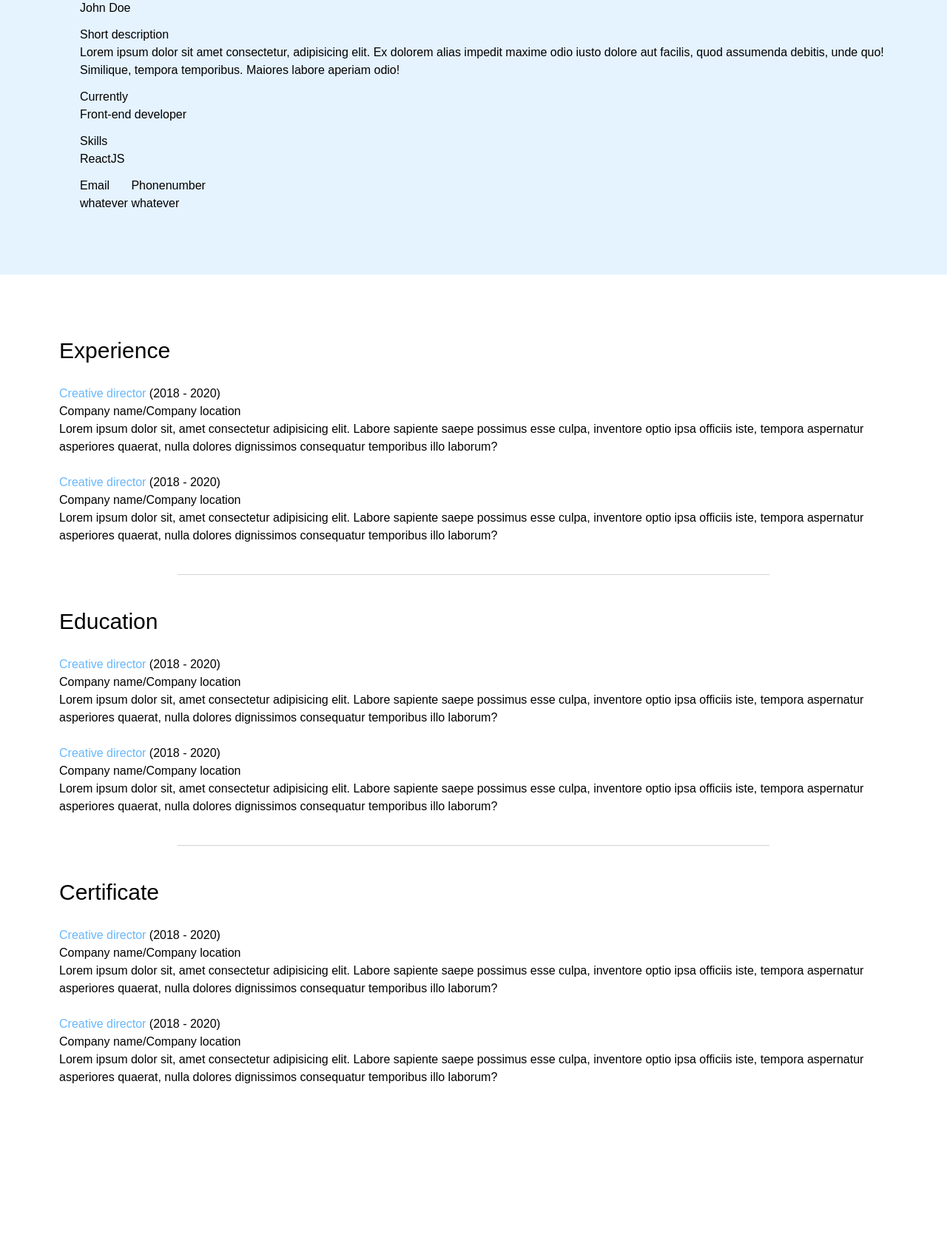
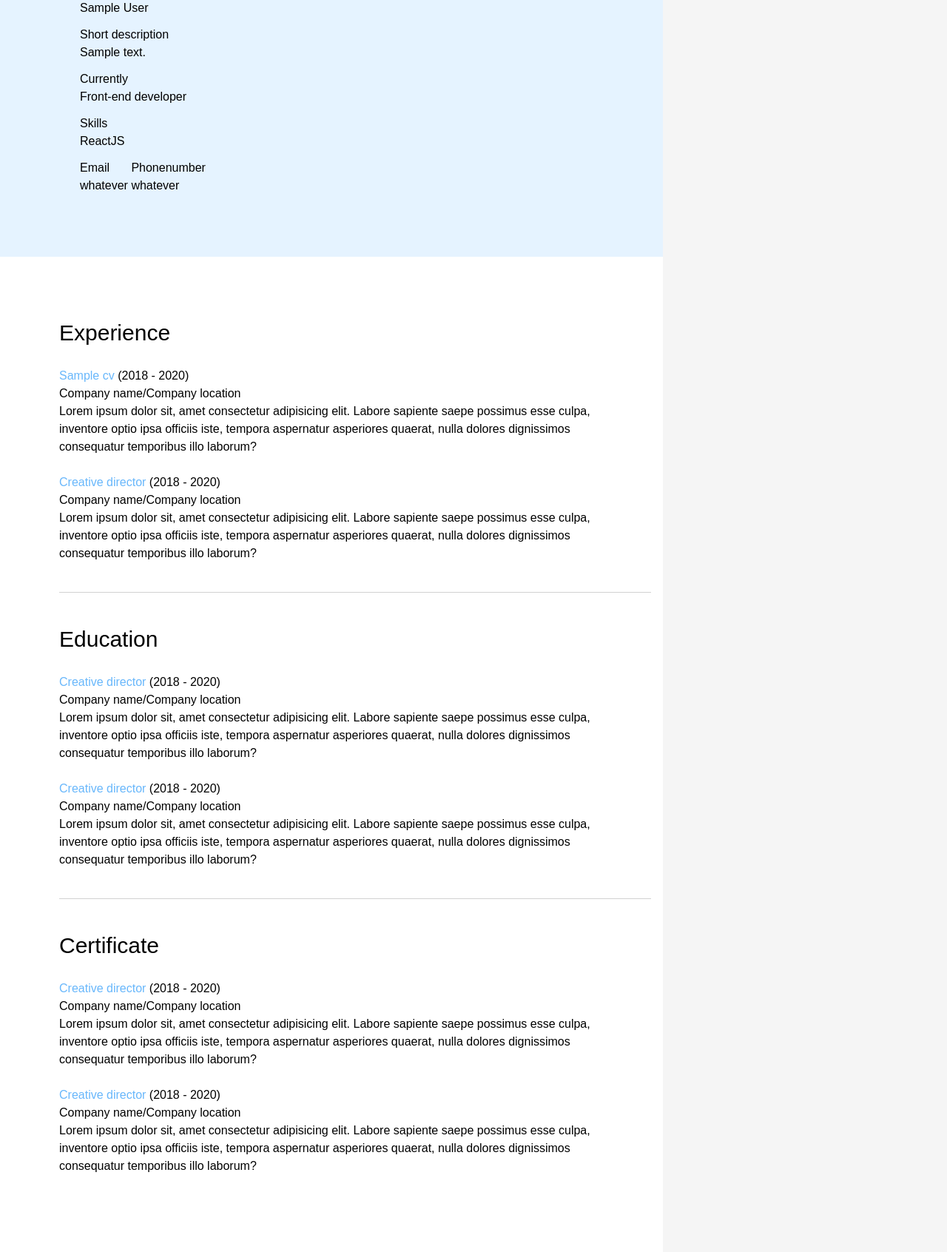
Before and after one commit to khoatruong19/cv-website, a PHP site: page /pages/view-employee.php?id=1 in a window 1280 px wide. Shown: the part 385-2077 px from the top of the page at 74% size. Before the commit the page ends 1849 px from the top, so only its background shows below. Run offline with PHP 8.4, Linux system fonts and the light colour scheme; tables that the repository leaves empty or names only in its code hold one stand-in row (values such as "Sample post"); some libraries are stand-ins or nearby versions.

Commit message:
updated view-employee

```diff
--- a/pages/view-employee.php
+++ b/pages/view-employee.php
@@ -7,44 +7,59 @@
 <body>
 
 <?php
-    $sql = 'SELECT '
+    include "dbcontroller.php";
+    $id = $_GET['id'];
+    $sql = "SELECT * FROM cvs WHERE id = 1";
+    $result = mysqli_query($conn, $sql);
+    // echo $result;
+    $row = mysqli_fetch_assoc($result);
+    $first_name = $row['first_name'];
+    $last_name = $row['last_name'];
+    $email = $row['email'];
+    $phone = $row['phone'];
+    $address = $row['address'];
+    $avatar = $row['avatar'];
+    $bio = $row['bio'];
+    $job_title = $row['job_title'];
+    $level = $row['level'];
+    $skills = $row['skills'];
 ?>
 
-<div class="container">
+<div class="container" style="width: 70vw">
     <div class="row short-des">
         <div class="col-sm-4 user-image">
             <img src="https://images.unsplash.com/photo-1543610892-0b1f7e6d8ac1?ixlib=rb-4.0.3&ixid=MnwxMjA3fDB8MHxwaG90by1wYWdlfHx8fGVufDB8fHx8&auto=format&fit=crop&w=387&q=80" alt="" class="w-100 m-0">
         </div>
         <div class="col-sm-8 pl-6">
             <h1 class="username row">
-                <div class="col fs-1 fw-bold mb-3">John Doe</div>
+            <div class="col fs-1 fw-bold mb-3"><span><?php echo "$first_name"?></span> <span><?php $array = array(1 => 'foo', 2 => 'bar'); echo "$last_name"; echo `<script>alert($array);</script>`;?></span></div>
             </h1>
             <div class="row mb-3">
                 <div class="col">
-                    <span class="fw-bold">Short description</span><br>
-                    <span class="fw-light">Lorem ipsum dolor sit amet consectetur, adipisicing elit. Ex dolorem alias impedit maxime odio iusto dolore aut facilis, quod assumenda debitis, unde quo! Similique, tempora temporibus. Maiores labore aperiam odio!</span>
+                    <span class="fw-bold h5">Short description</span><br>
+                    <span class="fw-light p"><?php echo "$bio"?></span>
                 </div>
             </div>
             <div class="row mb-3">
                 <div class="col">
-                    <span class="fw-bold">Currently</span><br>
-                    <span class="fw-light">Front-end developer</span>
+                    <span class="fw-bold h5">Currently</span><br>
+                    <span class="fw-light p">Front-end developer</span>
                 </div>
             </div>
             <div class="row mb-3">
                 <div class="col">
-                    <span class="fw-bold">Skills</span><br>
-                    <span class="fw-light">ReactJS</span>
+                    <span class="fw-bold h5">Skills</span><br>
+                    <span class="fw-light p">ReactJS</span>
                 </div>
             </div>
             <div class="contacts row">
                 <div class="col">
-                    <span class="fw-bold">Email</span><br>
-                    <span class="fw-light">whatever</span>
+                    <span class="fw-bold h5">Email</span><br>
+                    <span class="fw-light p">whatever</span>
                 </div>
                 <div class="col">
-                    <span class="fw-bold">Phonenumber</span><br>
-                    <span class="fw-light">whatever</span>
+                    <span class="fw-bold h5">Phonenumber</span><br>
+                    <span class="fw-light p">whatever</span>
                 </div>
             </div>
         </div>
@@ -55,7 +70,7 @@
                 <h2>Experience</h2>
                 <div class="category-item">
                     <div class="brief mt-6">
-                        <div class="title-2 fs-5 fw-bold"><?php echo "Creative director";?></div>
+                        <div class="title-2 fs-5 fw-bold"><?php echo "$job_title"?></div>
                         <span class="fw-light">(2018 - 2020)</span>
                     </div>
                     <span class="fw-bold fst-italic mb-6">Company name/Company location</span>
```
